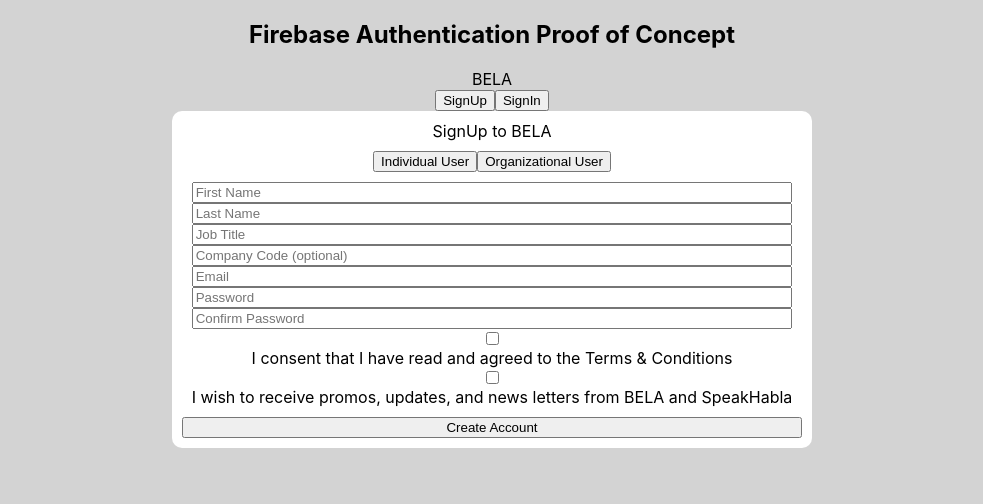
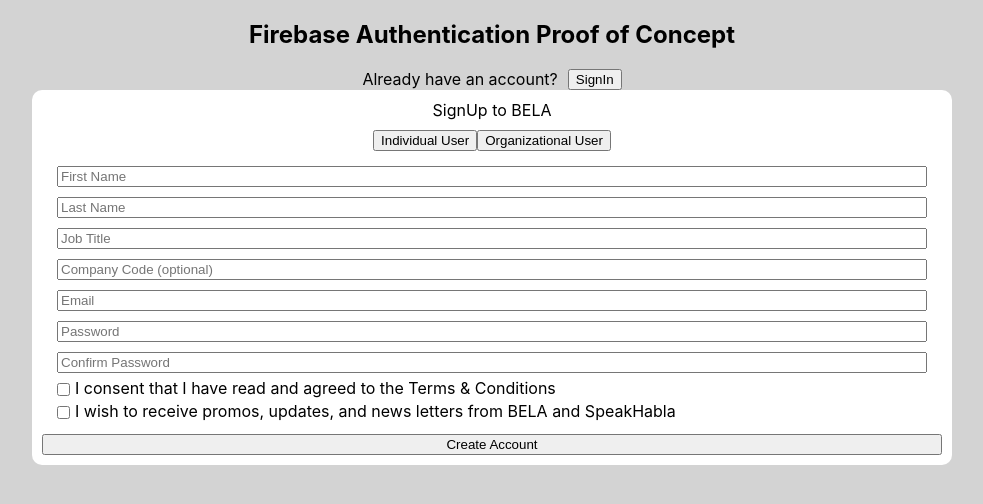
Before and after one commit to Team-2-MegaDevs/authentication-poc, a React (Create React App) app: page / in a window 1280 px wide. Both pictures are taken after a click on the button "SignUp". Shown: the top 504 px of the page, without its empty margins (148-1131 px from the left). Built offline with nearby package versions, Linux system fonts and the light colour scheme.

Commit message:
SignUP and App styling

```diff
--- a/src/components/App/App.js
+++ b/src/components/App/App.js
@@ -19,8 +19,17 @@
       <div className="signInHeader">
         {!signedIn ? (
           <div>
-            <div className="headerLeftSide">BELA</div>
-
+            <div className="header">
+              {userSignIn ? (
+                <div>
+                  <div
+                    style={{
+                      display: "flex",
+                      flexDirection: "row",
+                      justifyContent: "center",
+                    }}
+                  >
+                    <div style={{ paddingRight: '10px'}}>Create an account?</div>
                     <button
                       onClick={() => {
                         setUserSignIn(false);
@@ -28,7 +37,21 @@
                     >
                       SignUp
                     </button>
+                  </div>
 
+                  <SignIn
+                    setTypeOfCurrentUser={setTypeOfCurrentUser}
+                    setSignedIn={setSignedIn}
+                  />
+                </div>
+              ) : (
+                <div>
+                  <div style={{
+                      display: "flex",
+                      flexDirection: "row",
+                      justifyContent: "center",
+                    }}>
+                    <div style={{ paddingRight: '10px'}}>Already have an account?</div>
                     <button
                       onClick={() => {
                         setUserSignIn(true);
@@ -36,18 +59,13 @@
                     >
                       SignIn
                     </button>
+                  </div>
 
-            <div>
-              {userSignIn ? (
-                <SignIn
-                  setTypeOfCurrentUser={setTypeOfCurrentUser}
-                  setSignedIn={setSignedIn}
-                />
-              ) : (
                   <SignUp
                     setTypeOfCurrentUser={setTypeOfCurrentUser}
                     setSignedIn={setSignedIn}
                   />
+                </div>
               )}
             </div>
           </div>
--- a/src/components/SignUp/SignUp.css
+++ b/src/components/SignUp/SignUp.css
@@ -9,6 +9,7 @@
     border-radius: 10px;
     display: flex;
     flex-direction: column;
+    width: 900px;
 }
 .signUpForm{
     background-color: white;
@@ -17,3 +18,11 @@
     display: flex;
     flex-direction: column;
 }
+.consentRow{
+    display: flex;
+    flex-direction: row;
+
+}
+input{
+    margin: 5px;
+}
--- a/src/components/SignUp/SignUp.js
+++ b/src/components/SignUp/SignUp.js
@@ -1,8 +1,6 @@
-import React from 'react'
-import './SignUp.css'
-import {
-    signUpUser
-  } from "../../firebase/firebase-utils";
+import React from "react";
+import "./SignUp.css";
+import { signUpUser } from "../../firebase/firebase-utils";
 export default function SignUp(props) {
   //sample user object
   const samplePassword = "456465165";
@@ -18,10 +16,10 @@
     type: "individual",
     isEmployee: true,
   };
-  function signUpFunc (){
-    signUpUser(sampleData.email, samplePassword, sampleData)
-    props.setTypeOfCurrentUser(sampleData.type)
-    props.setSignedIn(false)
+  function signUpFunc() {
+    signUpUser(sampleData.email, samplePassword, sampleData);
+    props.setTypeOfCurrentUser(sampleData.type);
+    props.setSignedIn(false);
   }
   return (
     <div className="signUpPage">
@@ -32,20 +30,30 @@
             <button>Individual User</button>
             <button>Organizational User</button>
           </div>
-                        <input type="text" placeholder="First Name"/>
-                        <input type="text" placeholder="Last Name"/>
-                        <input type="text" placeholder="Job Title"/>
-                        <input type="text" placeholder="Company Code (optional)"/>
-                        <input type="text" placeholder="Email"/>
-                        <input type="text" placeholder="Password"/>
-                        <input type="text" placeholder="Confirm Password"/>
-                        <input type="checkbox" id="accept" name="accept"/> I consent that I have read and agreed to the Terms &amp; Conditions
-                        <input type="checkbox" id="accept" name="accept"/> I wish to receive promos, updates, and news letters from BELA and SpeakHabla
+          <input type="text" placeholder="First Name" />
+          <input type="text" placeholder="Last Name" />
+          <input type="text" placeholder="Job Title" />
+          <input type="text" placeholder="Company Code (optional)" />
+          <input type="text" placeholder="Email" />
+          <input type="text" placeholder="Password" />
+          <input type="text" placeholder="Confirm Password" />
+          <div className="consentRow">
+            <input type="checkbox" id="accept" name="accept" />
+            <div>
+              I consent that I have read and agreed to the Terms &amp;
+              Conditions
+            </div>
+          </div>
+          <div className="consentRow">
+            <input type="checkbox" id="accept" name="accept" />
+            <div>
+              I wish to receive promos, updates, and news letters from BELA and
+              SpeakHabla
+            </div>
+          </div>
         </div>
         <button onClick={() => signUpFunc()}>Create Account</button>
-
-
       </div>
     </div>
-    )
+  );
 }
```
Lines whose indentation alone changed are shown as unchanged.
